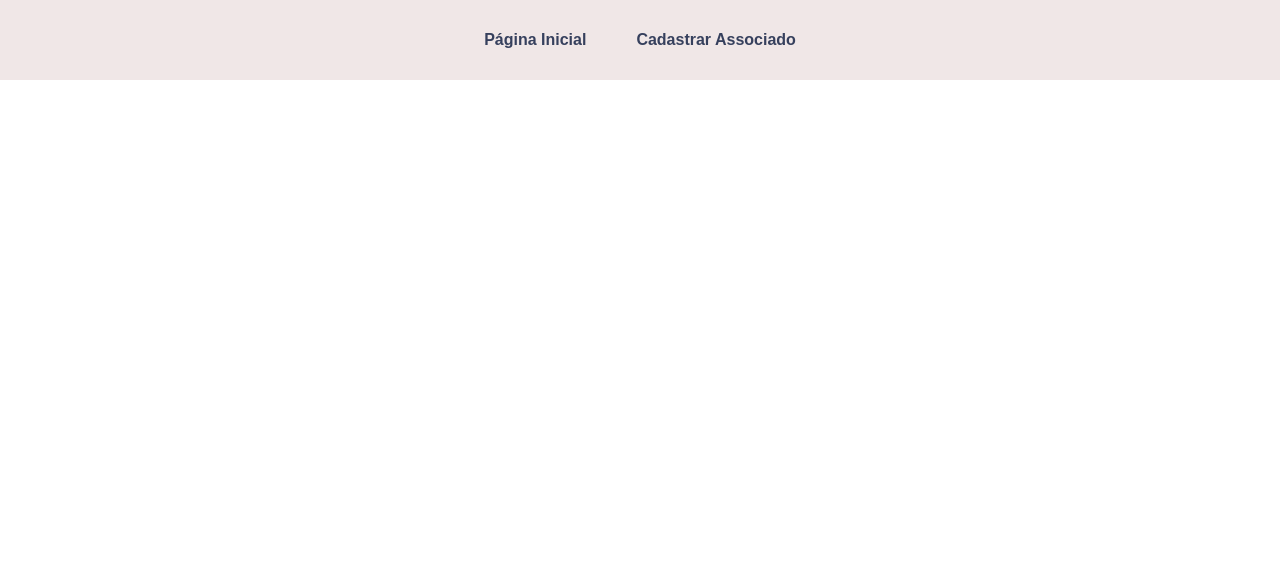
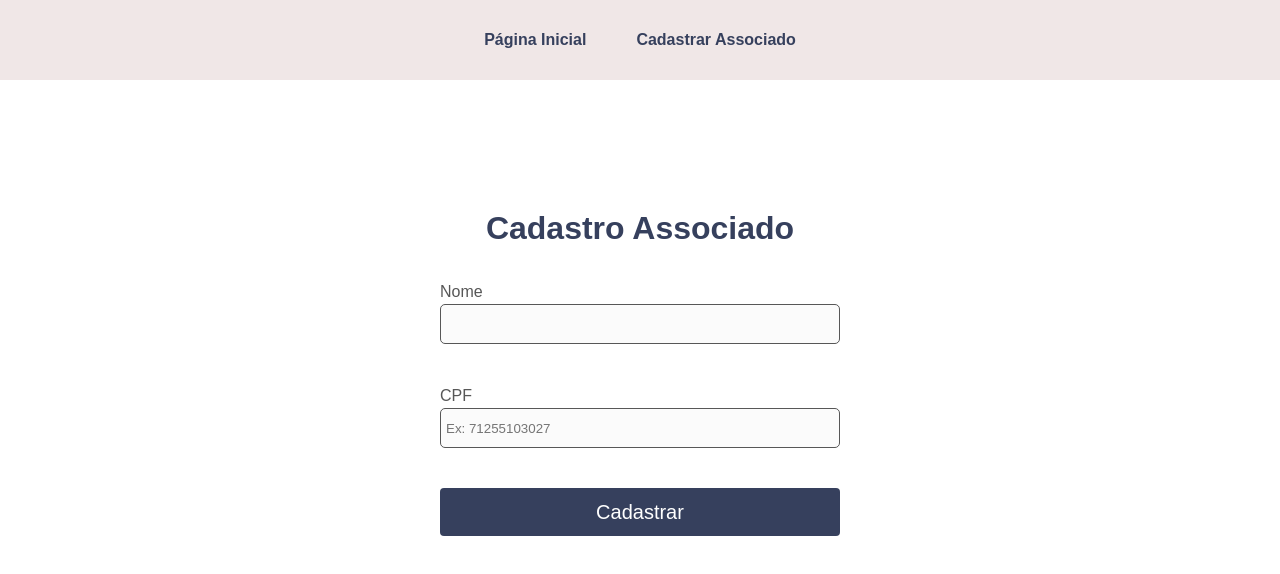
Before and after one commit to IanFarias/challenge-sicredi, a React (Vite) app in the folder challenge-sicredi-app/: page /cadastro in a window 1280 px wide. Shown: the top 574 px of the page. Built offline with nearby package versions, Linux system fonts and the light colour scheme; no server answers.

Commit message:
adding screen to register an associate

```diff
--- a/challenge-sicredi-app/package.json
+++ b/challenge-sicredi-app/package.json
@@ -30,6 +30,7 @@
     "@typescript-eslint/eslint-plugin": "^5.47.1",
     "@typescript-eslint/parser": "^5.47.1",
     "@vitejs/plugin-react": "^3.0.0",
+    "eslint": "^8.30.0",
     "eslint-config-airbnb": "^19.0.4",
     "eslint-config-airbnb-typescript": "^17.0.0",
     "eslint-plugin-react": "^7.31.11",
--- a/challenge-sicredi-app/src/components/baseComponents/Input/styles.ts
+++ b/challenge-sicredi-app/src/components/baseComponents/Input/styles.ts
@@ -7,7 +7,7 @@ interface ContainerProps {
 }
 
 export const Container = styled.div<ContainerProps>`
-  width: ${({ width }) => width || 200}px;
+  width: 100%;
   height: ${({ height }) => height || 40}px;
 
   display: flex;
@@ -16,7 +16,7 @@ export const Container = styled.div<ContainerProps>`
 
   padding: 0 5px;
   border-radius: 5px;
-  border: 1px solid var(--color-text);
+  border: 1px solid var(--text);
 
   &:focus-within {
     box-shadow: #fff 0px 0px 0px 2px, #575757 0px 0px 0px 4px;
--- /dev/null
+++ b/challenge-sicredi-app/src/constants/regexPatterns.ts
@@ -0,0 +1 @@
+export const onlyNumbers = new RegExp('^[0-9]+$');
--- /dev/null
+++ b/challenge-sicredi-app/src/pages/Register/index.tsx
@@ -0,0 +1,97 @@
+import Input from '../../components/baseComponents/Input';
+import { object, string } from 'yup';
+import { yupResolver } from '@hookform/resolvers/yup';
+import { useForm } from 'react-hook-form';
+import Button from '../../components/baseComponents/Button';
+import { useChallengeApi } from '../../services/api/useChallengeApi';
+import { useState } from 'react';
+import { onlyNumbers } from '../../constants/regexPatterns';
+import * as S from './styles';
+
+interface IFormData {
+  name: string;
+  cpf: string;
+}
+
+interface dataFormat {
+  [key: string]: {
+    [key: string]: string;
+  };
+}
+
+export const formErrors: dataFormat = {
+  name: {
+    required: 'Informe o nome do associado!',
+  },
+  cpf: {
+    required: 'Informe o CPF!',
+    min: 'CPF deve ter no minímo 11 digitos!',
+    matches: 'CPF deve possuir apenas números!'
+  },
+
+}
+
+const Register: React.FC = () => {
+  const [error, setError] = useState(false)
+  const [success, setSuccess] = useState(false)
+  const { registerAssociate } = useChallengeApi();
+
+  const associateSchema = object({
+    name: string().trim().required(),
+    cpf: string().trim().required().matches(onlyNumbers).min(11).max(11),
+  })
+
+  const {
+    register,
+    handleSubmit,
+    formState: { errors },
+    reset,
+  } = useForm<IFormData>({
+    resolver: yupResolver(associateSchema),
+  });
+
+  const onSubmit = async (data: any) => {
+    try {
+      await registerAssociate(data)
+      setSuccess(true)
+      reset()
+    } catch (error) {
+      setError(true)
+    }
+  };
+
+  const clearMessages = () => {
+    setSuccess(false)
+    setError(false)
+  }
+
+  return (
+    <S.Container>
+      <h1>Cadastro Associado</h1>
+
+      <S.Form onSubmit={handleSubmit(onSubmit)} >
+        <S.InputContainer>
+          <S.Label htmlFor='name'>Nome</S.Label>
+          <Input id='name' type='text' {...register('name', {
+            onChange: () => clearMessages()
+          })} />
+          {errors.name?.type && (
+            <S.ErrorOnSubmit role='alert'>{formErrors['name'][errors.name.type]}</S.ErrorOnSubmit>
+          )}
+        </S.InputContainer>
+        <S.InputContainer>
+          <S.Label htmlFor='cpf'>CPF</S.Label>
+          <Input id='cpf' type='text' maxLength={11} placeholder={'Ex: 71255103027'} {...register('cpf', { onChange: () => clearMessages() })} />
+          {errors.cpf?.type && (
+            <S.ErrorOnSubmit role='alert'>{formErrors['cpf'][errors.cpf?.type]}</S.ErrorOnSubmit>
+          )}
+        </S.InputContainer>
+        {success && <S.SuccessOnSubmit role='alert'>Cadastrado com sucesso!</S.SuccessOnSubmit>}
+        {error && <S.ErrorOnSubmit role='alert'>Erro ao cadastrar o associado!</S.ErrorOnSubmit>}
+        <Button type='submit'>Cadastrar</Button>
+      </S.Form>
+    </S.Container>
+  );
+};
+
+export default Register;
--- /dev/null
+++ b/challenge-sicredi-app/src/pages/Register/styles.ts
@@ -0,0 +1,53 @@
+import styled from 'styled-components';
+
+export const Container = styled.main`
+  width: 100%;
+  max-width: 50%;
+  transform: translateY(30%);
+  margin: 0 auto;
+  display: flex;
+  flex-direction: column;
+
+  h1 {
+    text-align: center;
+  }
+`;
+
+export const Form = styled.form`
+  width: 100%;
+  max-width: 400px;
+  margin: 0 auto;
+
+  display: flex;
+  flex-direction: column;
+
+  gap: 40px;
+  margin-top: 40px;
+
+  button {
+    background-color: var(--primary);
+    color: var(--white);
+    font-size: 20px;
+    width: 100%;
+
+    &:hover {
+      background-color: #2a3147;
+    }
+  }
+`;
+
+export const SuccessOnSubmit = styled.span`
+  text-align: center;
+  color: var(--success);
+`;
+
+export const ErrorOnSubmit = styled.span`
+  text-align: center;
+  color: var(--danger);
+`;
+
+export const InputContainer = styled.div`
+  width: 100%;
+`;
+
+export const Label = styled.label``;
--- a/challenge-sicredi-app/src/routes/index.tsx
+++ b/challenge-sicredi-app/src/routes/index.tsx
@@ -1,11 +1,14 @@
 import { Routes as Switch, Route } from 'react-router-dom';
+import { SCREEN_PATHS } from '../constants/paths';
 
 import Home from '../pages/Home';
+import Register from '../pages/Register';
 
 const Routes: React.FC = () => {
   return (
     <Switch>
-      <Route path="/" element={<Home />} />
+      <Route path={SCREEN_PATHS.home} element={<Home />} />
+      <Route path={SCREEN_PATHS.register} element={<Register />} />
     </Switch>
   );
 };
--- a/challenge-sicredi-app/src/styles/global.ts
+++ b/challenge-sicredi-app/src/styles/global.ts
@@ -5,9 +5,9 @@ const GlobalStyle = createGlobalStyle`
     --body-bg: #FFFFFF;
     --table-bg: #F7F7F7;
     --font-family: 'Nunito', sans-serif;
-    --color-white: #FFFFFF;
-    --color-gray: #AAAAAA;
-    --color-text: #575757;
+    --white: #FFFFFF;
+    --gray: #AAAAAA;
+    --text: #575757;
     --success: #008732;
     --warning: #FDD95A;
     --danger: #ea5455;
@@ -33,7 +33,7 @@ const GlobalStyle = createGlobalStyle`
   }
 
   body, input, textarea, button {
-    color: var(--color-text);
+    color: var(--text);
     font-family: var(--font-family);
     font-weight: 400;
   }
```
Also changed, not shown: 1 other file (tests, documents, lock files or other folders).
